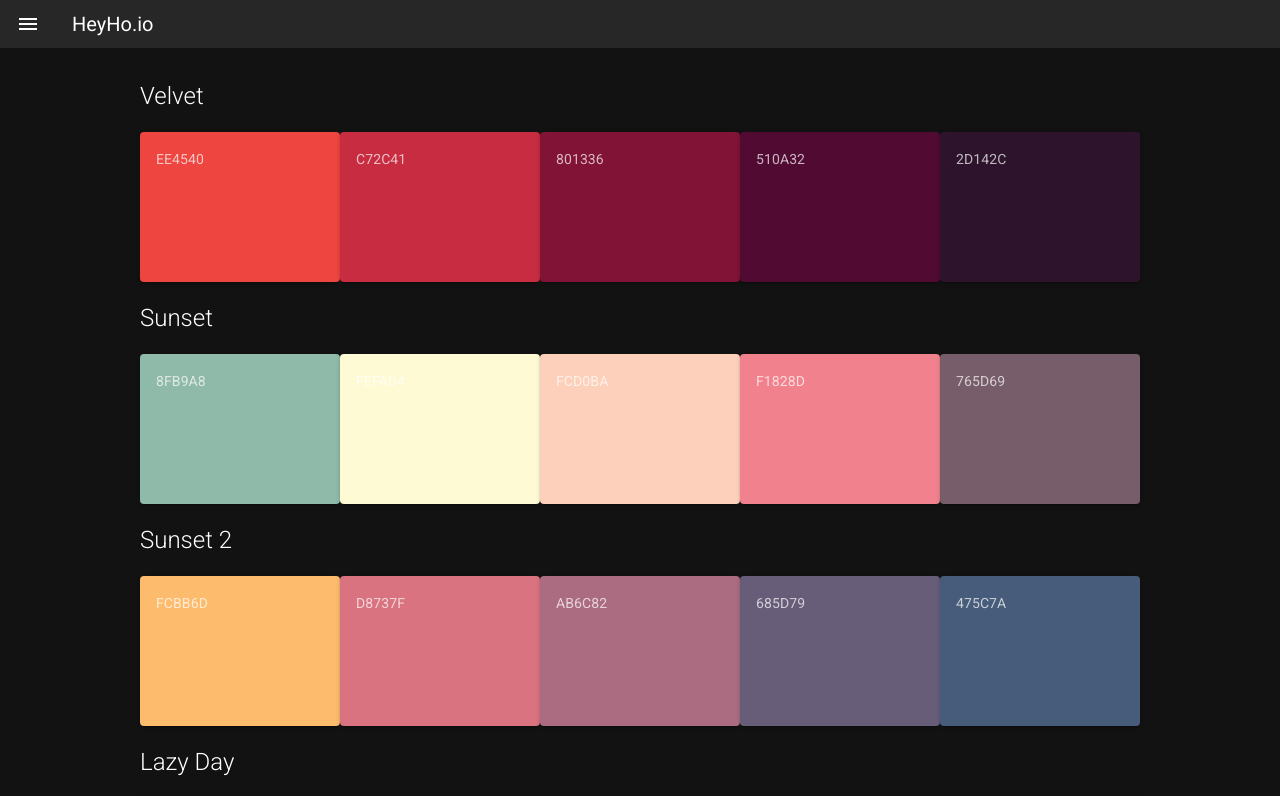
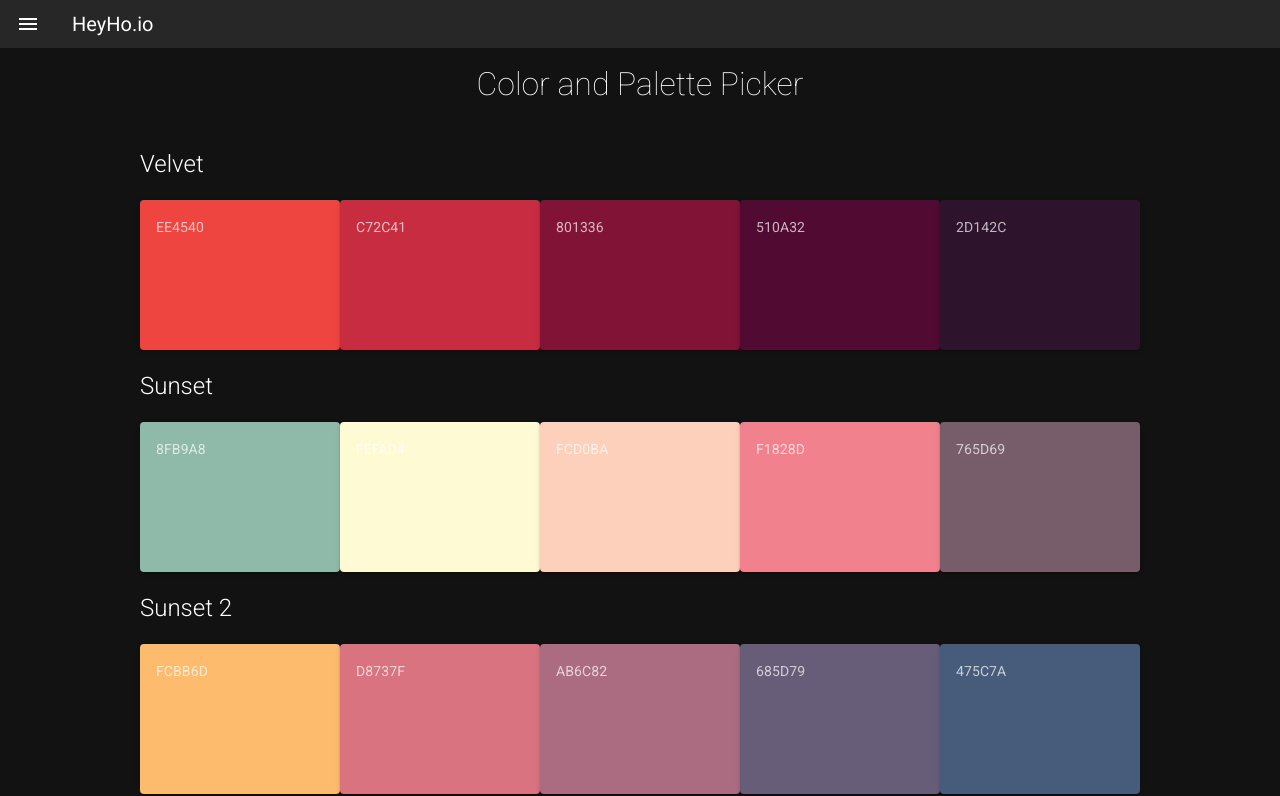
Before and after one commit to heyhoio/heyho, a Nuxt app: page /color-picker in a window 1280 px wide. Shown: the top 796 px of the page. Built offline with nearby package versions, Linux system fonts and the light colour scheme.

Commit message:
add title

```diff
--- a/pages/color-picker.vue
+++ b/pages/color-picker.vue
@@ -6,6 +6,7 @@
         Close
       </v-btn>
     </v-snackbar>
+    <h1 class="font-weight-thin mb-5">Color and Palette Picker</h1>
     <div v-for="(pallete, index) in palletes" :key="index">
       <h2 class="mt-5 mb-5 headline font-weight-light">{{ pallete.name }}</h2>
       <v-flex d-flex>
```
